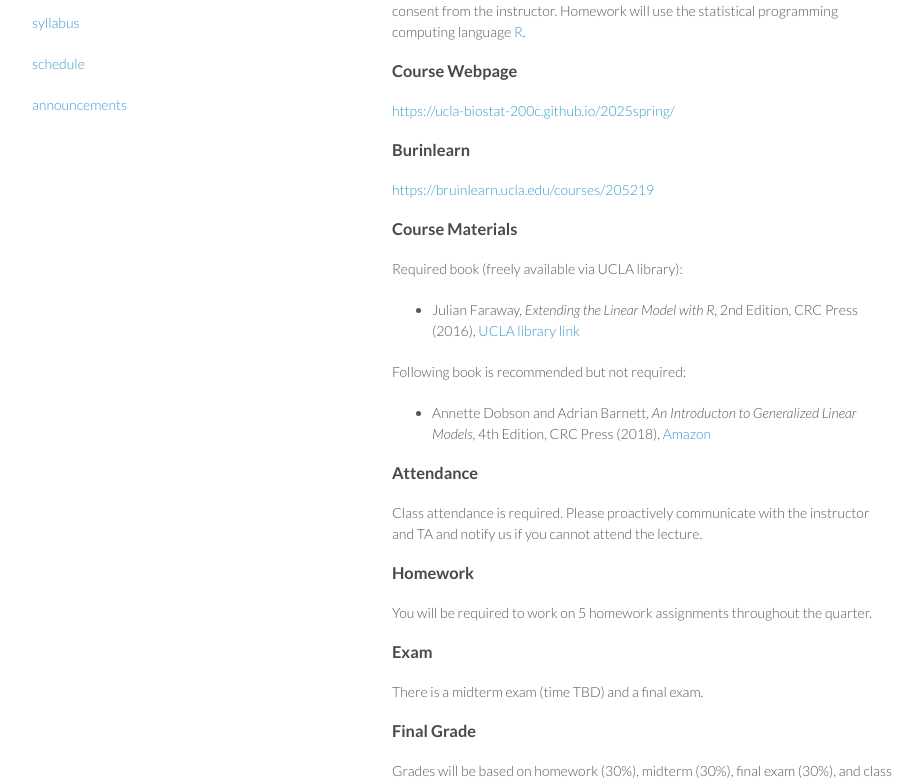
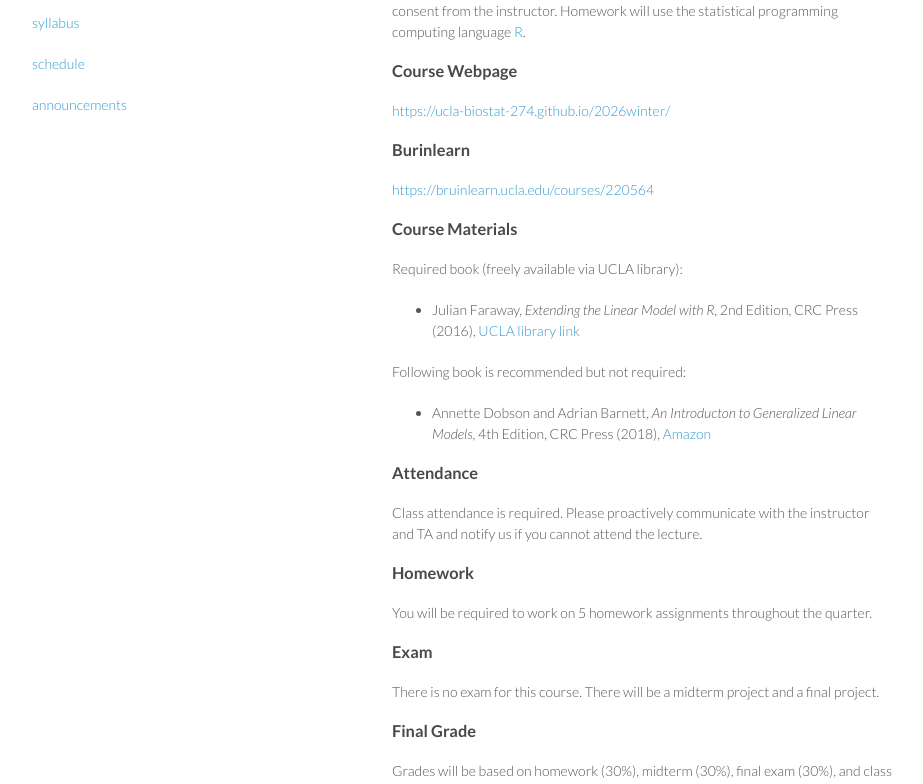
Before and after one commit to ucla-biostat-274/2026winter, a Jekyll site: the page built from syllabus/syllabus.md, in a window 1280 px wide and 1400 px high, scrolled down 819 px. Shown: the part 158-942 px from the top of the window, without its empty margins (178-1101 px from the left). Built offline with Jekyll 4.4.1, drawn with Linux system fonts in a browser that asks for light colours.

Commit message:
revise syllabus

```diff
--- a/syllabus/syllabus.md
+++ b/syllabus/syllabus.md
@@ -51,11 +51,11 @@
 
 ### Course Webpage
 
-<https://ucla-biostat-200c.github.io/2025spring/>
+<https://ucla-biostat-274.github.io/2026winter/>
 
 ### Burinlearn
 
-<https://bruinlearn.ucla.edu/courses/205219>
+<https://bruinlearn.ucla.edu/courses/220564>
 
 ### Course Materials
 
@@ -77,7 +77,8 @@
 
 ### Exam
 
-There is a midterm exam (time TBD) and a final exam.
+There is no exam for this course. There will be a midterm project and a final project.
+
 
 ### Final Grade
 
```
